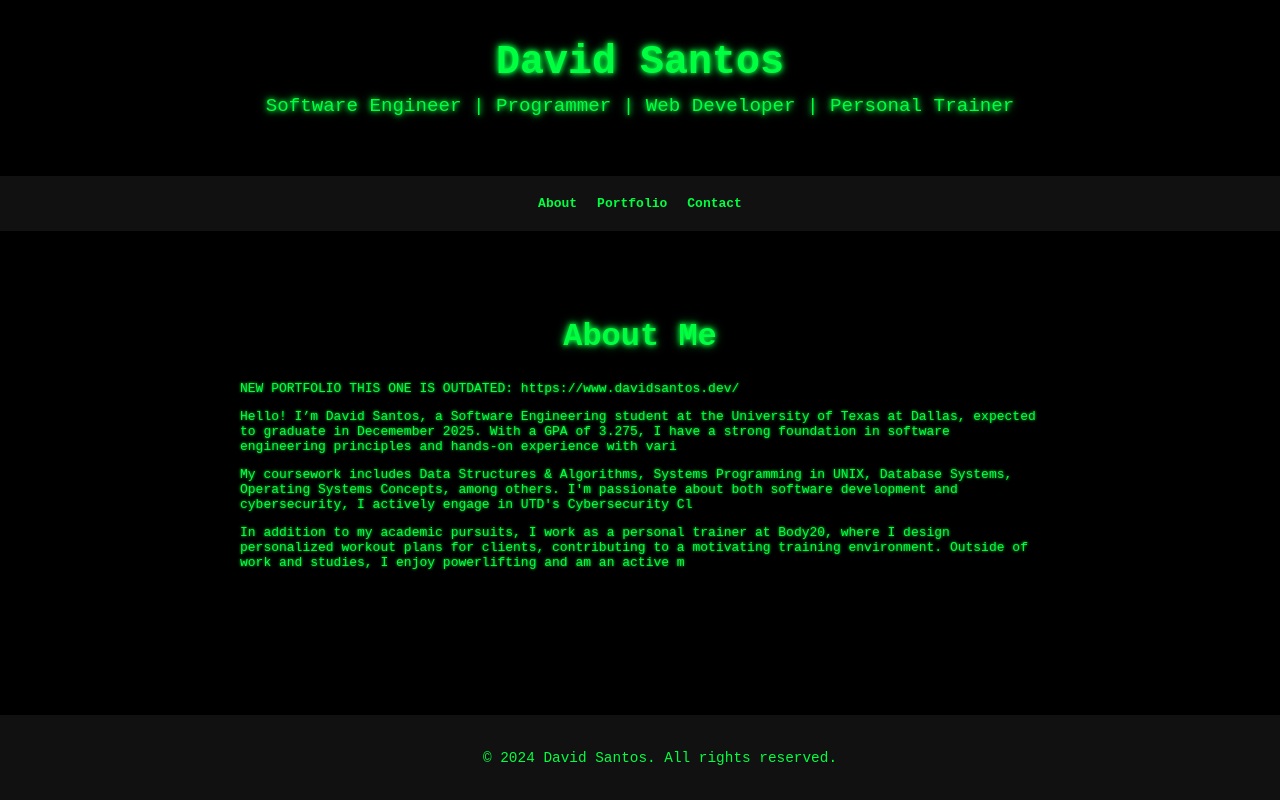
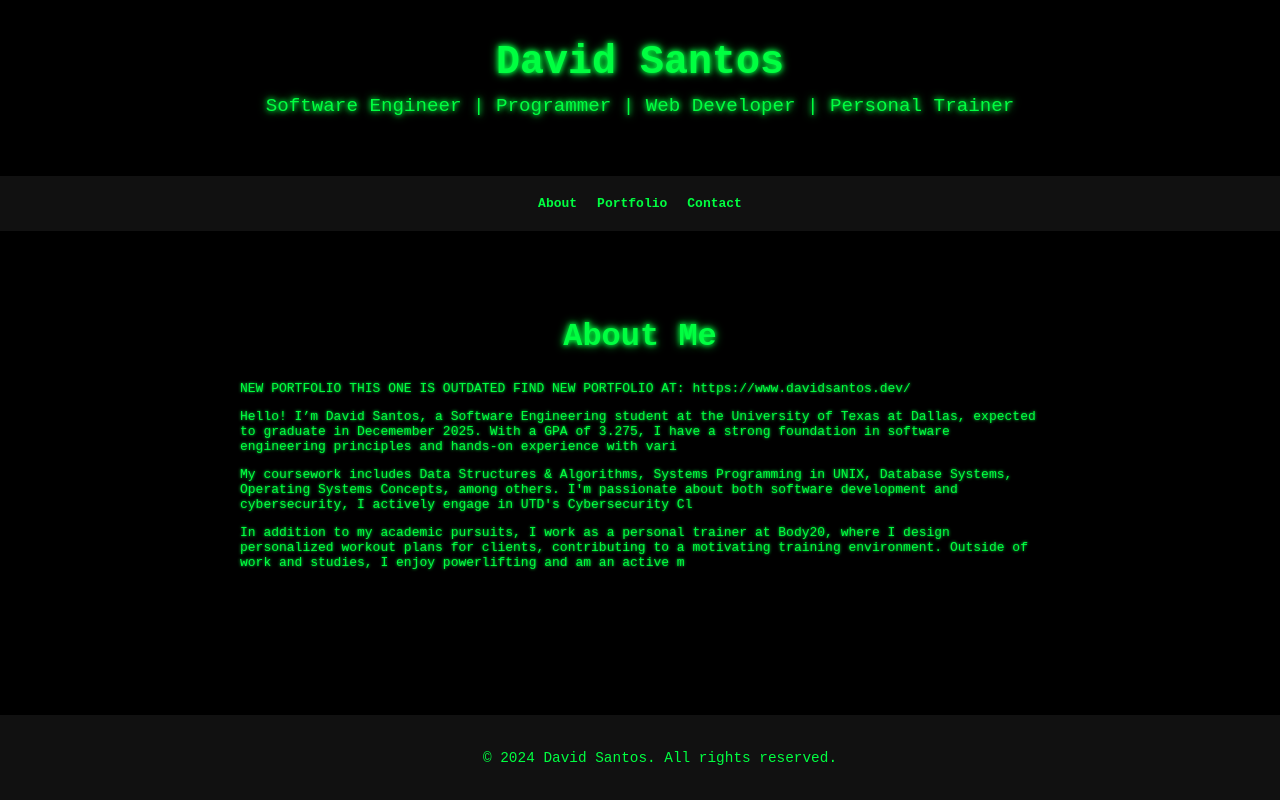
Before and after one commit to DavidSantosTXUSA/MyWebsite, a website: page index.html in a window 1280 px wide. Shown: the top 800 px of the page. Drawn offline with Linux system fonts and the light colour scheme.

Commit message:
Small verbage update

```diff
--- a/index.html
+++ b/index.html
@@ -22,7 +22,7 @@
     <main>
         <section id="about" class="active">
             <h2>About Me</h2>
-            <p>NEW PORTFOLIO THIS ONE IS OUTDATED: https://www.davidsantos.dev/</p>
+            <p>NEW PORTFOLIO THIS ONE IS OUTDATED FIND NEW PORTFOLIO AT: https://www.davidsantos.dev/</p>
             <p>Hello! I’m David Santos, a Software Engineering student at the University of Texas at Dallas, expected to graduate in Decemember 2025. With a GPA of 3.275, I have a strong foundation in software engineering principles and hands-on experience with various programming languages and technologies.</p>
             <p>My coursework includes Data Structures & Algorithms, Systems Programming in UNIX, Database Systems, Operating Systems Concepts, among others. I'm passionate about both software development and cybersecurity, I actively engage in UTD's Cybersecurity Club and AWS Club to enhance my learning.</p>
             <p>In addition to my academic pursuits, I work as a personal trainer at Body20, where I design personalized workout plans for clients, contributing to a motivating training environment. Outside of work and studies, I enjoy powerlifting and am an active member of the Powerlifting Club at UTD.</p>
```
